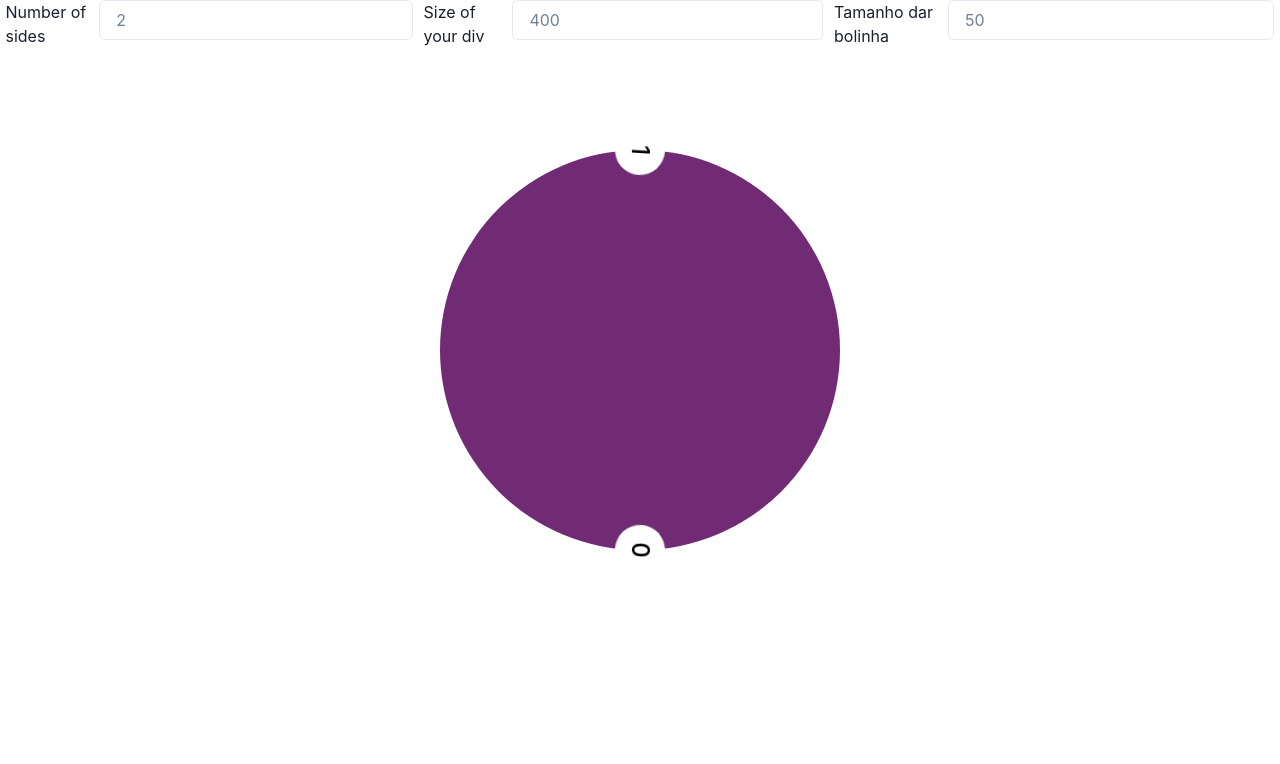
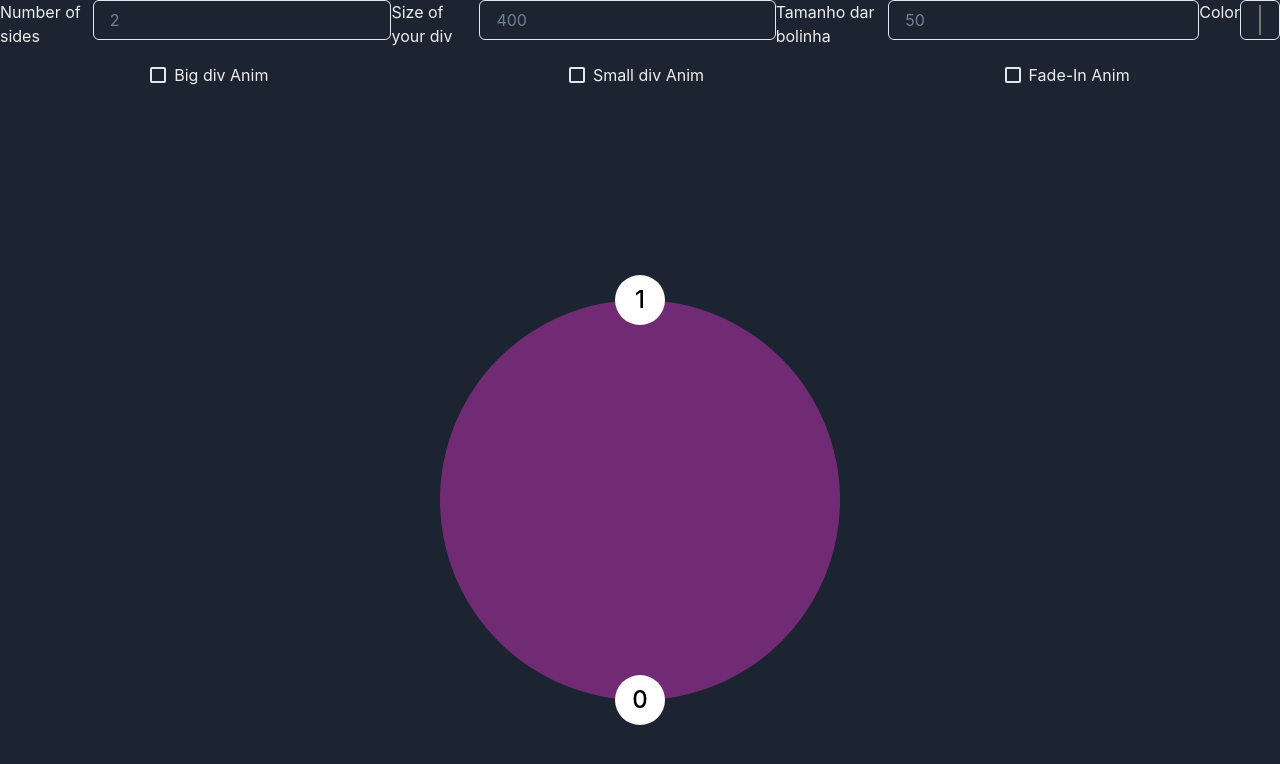
Before and after one commit to YagoLeite/Polygon, a Next.js app: page / in a window 1280 px wide. Shown: the top 764 px of the page. Built offline with nearby package versions, Linux system fonts and the light colour scheme.

Commit message:
additions to controler

```diff
--- a/components/Body/SpinningIcon.js
+++ b/components/Body/SpinningIcon.js
@@ -4,9 +4,9 @@ import { motion } from "framer-motion";
 import { useControlerContext } from "../../context/ControlerContext";
 const SpinningIcon = (props) => {
   const {
-    state: { verticeDiv },
+    state: { verticeDiv, smallDivRotationAnim },
   } = useControlerContext();
-  console.log(verticeDiv);
+
   return (
     <Flex
       justify="center"
@@ -20,14 +20,18 @@ const SpinningIcon = (props) => {
       borderRadius="50%"
       as={motion.div}
       whileHover={{ scale: 1.1 }}
-      animate={{
+      animate={
+        smallDivRotationAnim
+          ? {
               rotate: -360,
               transition: {
                 duration: 2,
                 ease: "linear",
                 repeat: Infinity,
               },
-      }}
+            }
+          : {}
+      }
       key={Math.random()}
       {...props.config}
     >
--- a/components/Body/Wrapper.js
+++ b/components/Body/Wrapper.js
@@ -79,7 +79,11 @@ const Wrapper = () => {
           >
             {positionArray.map((position, index) => {
               return (
-                <Box key={Math.random()} as={motion.div} variants={fading}>
+                <Box
+                  key={Math.random()}
+                  as={motion.div}
+                  variants={state.fadeInAnim ? fading : ""}
+                >
                   <SpinningIcon
                     config={{
                       top: `calc(${position.top}% - ${Math.round(
--- a/components/Controler/Controler.js
+++ b/components/Controler/Controler.js
@@ -1,11 +1,12 @@
-import { Flex, Input, Text } from "@chakra-ui/react";
+import { Flex, Input, Text, Checkbox, Box } from "@chakra-ui/react";
 import React from "react";
 import { useControlerContext } from "../../context/ControlerContext";
 
 const Controler = () => {
   const { state, dispatch } = useControlerContext();
   return (
-    <Flex justify="space-around" h="150px">
+    <Box mb="200px">
+      <Flex justify="space-around" h="50px">
         <Flex>
           <Text>Number of sides</Text>
           <Input
@@ -36,7 +37,43 @@ const Controler = () => {
             placeholder={state.verticeDiv}
           />
         </Flex>
+        <Flex>
+          <Text>Color</Text>
+          <Input
+            type="color"
+            onChange={(e) =>
+              dispatch({ type: "COLOR-UPDATE", value: e.target.value })
+            }
+          />
         </Flex>
+      </Flex>
+      <Flex justify="space-around" h="50px">
+        <Checkbox
+          isChecked={state.bigDivRotationAnim}
+          onChange={(e) =>
+            dispatch({ type: "BIGDIVANIM-UPDATE", value: e.target.checked })
+          }
+        >
+          Big div Anim
+        </Checkbox>
+        <Checkbox
+          isChecked={state.smallDivRotationAnim}
+          onChange={(e) =>
+            dispatch({ type: "SMALLDIVANIM-UPDATE", value: e.target.checked })
+          }
+        >
+          Small div Anim
+        </Checkbox>
+        <Checkbox
+          isChecked={state.fadeInAnim}
+          onChange={(e) =>
+            dispatch({ type: "FADEIN-UPDATE", value: e.target.checked })
+          }
+        >
+          Fade-In Anim
+        </Checkbox>
+      </Flex>
+    </Box>
   );
 };
 
--- a/context/Reducer.js
+++ b/context/Reducer.js
@@ -9,5 +9,24 @@ export const controlerReducer = (state, action) => {
         ...state,
         verticeDiv: action.value,
       };
+    case "COLOR-UPDATE":
+      return { ...state, color: action.value };
+    case "BIGDIVANIM-UPDATE":
+      return {
+        ...state,
+        bigDivRotationAnim: action.value,
+      };
+    case "SMALLDIVANIM-UPDATE":
+      return {
+        ...state,
+        smallDivRotationAnim: action.value,
+      };
+    case "FADEIN-UPDATE":
+      return {
+        ...state,
+        fadeInAnim: action.value,
+      };
+    default:
+      return state;
   }
 };
--- a/pages/index.js
+++ b/pages/index.js
@@ -5,7 +5,7 @@ import { useControlerContext } from "../context/ControlerContext";
 
 export default function Home() {
   return (
-    <Box>
+    <Box minH="100vh" bg="#1B2430" color="whiteAlpha.900">
       <Controler />
       <Wrapper />
     </Box>
```
Lines whose indentation alone changed are shown as unchanged.
